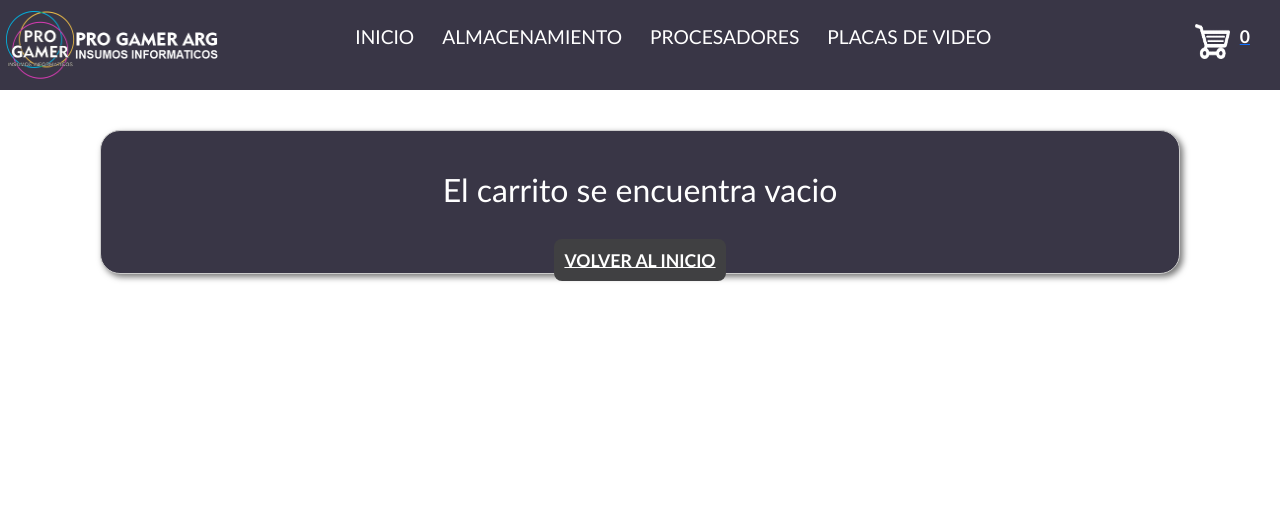
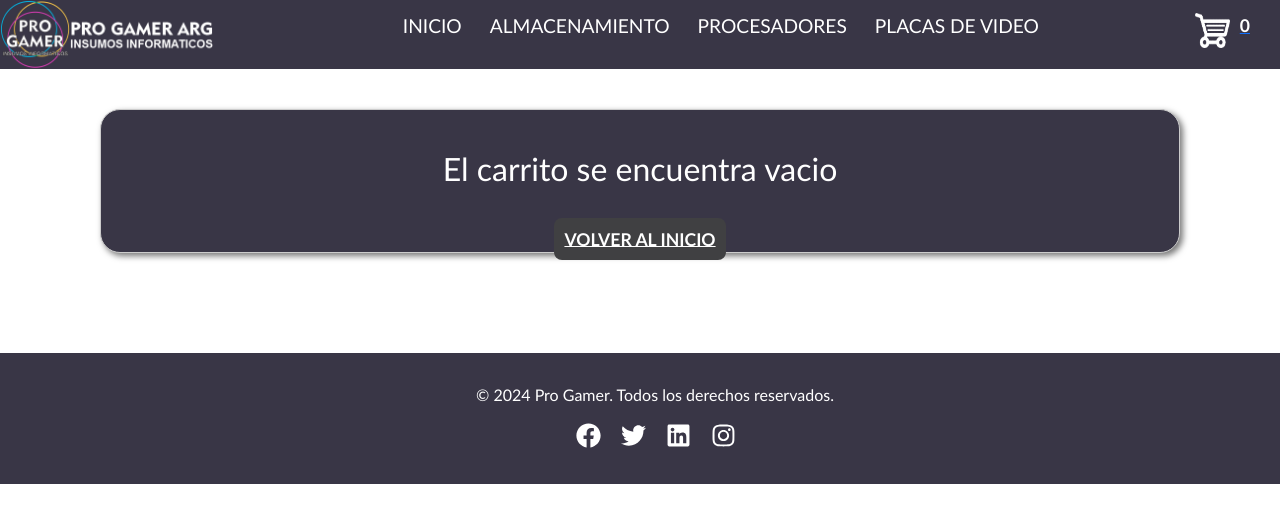
Before and after one commit to PixelarStudio/Cursada-ReactJS-CRUIZ, a React (Vite) app: page /carrito in a window 1280 px wide. Shown: the top 522 px of the page. Built offline with nearby package versions, Linux system fonts and the light colour scheme.

Commit message:
Se incorporo el componente Footer, se mejoro la visualizacion del Carrito, se quito el UL y se puso Tablas, se incorporo Firebase al proyecto

```diff
--- a/package.json
+++ b/package.json
@@ -29,6 +29,6 @@
     "eslint-plugin-react": "^7.33.2",
     "eslint-plugin-react-hooks": "^4.6.0",
     "eslint-plugin-react-refresh": "^0.4.4",
-    "vite": "^5.0.10"
+    "vite": "^5.0.11"
   }
 }
--- a/src/App.jsx
+++ b/src/App.jsx
@@ -4,6 +4,7 @@ import ItemDetailContainer from "./componentes/ItemDetailContainer/ItemDetailCon
 import { BrowserRouter, Routes, Route, Navigate } from "react-router-dom";
 import { CartProvider } from "./componentes/CartContext/CartContext";
 import Carrito from "./componentes/Carrito/Carrito";
+import Footer from './componentes/Footer/Footer'; // Asegúrate de que la ruta sea correcta
 
 import "./App.scss";
 
@@ -21,8 +22,9 @@ function App() {
           <Route path="/detalle/:id" element={<ItemDetailContainer />} />
           <Route path="/carrito" element={<Carrito />} />
           <Route path="*" element={<Navigate to="/" />} />
-        </Routes>
+          </Routes>
       </CartProvider>
+      <Footer />
     </BrowserRouter>
   );
 }
--- a/src/componentes/Carrito/Carrito.jsx
+++ b/src/componentes/Carrito/Carrito.jsx
@@ -21,36 +21,44 @@ const Carrito = () => {
   }
 
   return (
-    <section id="carritoContainer">
-      <ul className="carritoItem">
+    <section id="carritocontainer">
+      <table className="carrito-table">
+        <thead>
+          <tr>
+            <th>IMAGEN</th>
+            <th>ID</th>
+            <th>PRODUCTO</th>
+            <th>PRECIO</th>
+            <th>CANTIDAD</th>
+
+          </tr>
+        </thead>
+        <tbody>
           {carrito.map((producto) => (
-          <li key={producto.id}>
+            <tr key={producto.id}>
+              <td>
                 <img
                   src={producto.img}
                   alt={producto.nombre}
                   style={{ width: "120px", height: "120px" }}
                 />
-            <p>
-              <b>ID: </b> {producto.id}
-            </p>
-            <p>
-              <b>PRODUCTO: </b> {producto.nombre}
-            </p>
-            <p>
-              <b>PRECIO: </b>$ {producto.precio}
-            </p>
-            <p>
-              <b>CANTIDAD: </b> {producto.cantidad}
-            </p>
+              </td>
+              <td>{producto.id}</td>
+              <td>{producto.nombre}</td>
+              <td>${producto.precio}</td>
+              <td>{producto.cantidad}</td>
+              <td>
                 <button
                   className="button-trash"
                   onClick={() => borrarProducto(producto.id)}
                 >
                   <FaTrashAlt size={30} />
                 </button>
-          </li>
+              </td>
+            </tr>
           ))}
-      </ul>
+        </tbody>
+      </table>
 
       <article className="totalprecio">
         <h3>TOTAL: {totalPrecio()}</h3>
@@ -59,7 +67,6 @@ const Carrito = () => {
       <button className="buttons" onClick={borrarCarrito}>
         <b>VACIAR CARRITO</b>
       </button>
-
     </section>
   );
 };
--- a/src/componentes/Carrito/Carrito.scss
+++ b/src/componentes/Carrito/Carrito.scss
@@ -1,5 +1,4 @@
-#carritoContainer{
-    border: 1px solid #ccc;
+#carritocontainer{
     padding: 10px;
     background-color: #393646;
     border-radius: 20px;
@@ -9,10 +8,12 @@
     text-align: center;
     align-items: center;
     justify-content: center;
-    margin: 40px 100px 0 100px;
+    margin: 100px 200px;
+    font-size: 1.05em;
+    padding: 50px;
+
 }
-.carritoContainer{
-    border: 1px solid #ccc;
+.carritocontainer{
     padding: 10px;
     background-color: #404042;
     box-shadow: 3px 3px 6px #777777, -3px -3px 6px #ffffff;
@@ -21,9 +22,10 @@
     text-align: center;
     align-items: center;
     justify-content: center;
+
 }
 
-.carritoItem {
+.carritoitem {
     display: flex;
     flex-wrap: wrap;
     justify-content: space-around;
@@ -38,7 +40,7 @@
 }
 
 
-.carritoItem p {
+.carritoitem p {
     display: flex;
     flex-direction: column;
     flex-wrap: wrap;
@@ -116,3 +118,48 @@
     color: white;
     padding: 10px;
 }
+
+//Diseño Carrito
+
+.carrito-table {
+    width: 100%;
+    border-collapse: separate;
+    border-spacing: 0 10px;
+    font-weight: bold;
+
+
+  }
+
+  .carrito-table th, .carrito-table td {
+    border-bottom: 1px solid #ddd;
+    padding: 8px;
+    background-color: white;
+
+  }
+
+  .carrito-table th {
+    background-color: #393646;
+    color: white;    text-align: left;
+    text-align: center;
+
+
+
+  }
+
+  .carrito-table td:first-child {
+    border-top-left-radius: 10px;
+    border-bottom-left-radius: 10px;
+
+
+  }
+
+  .carrito-table td:last-child {
+    border-top-right-radius: 10px;
+    border-bottom-right-radius: 10px;
+
+  }
+  .carrito-table tr:last-child {
+    border-top-right-radius: 10px;
+    border-bottom-right-radius: 10px;
+
+  }
--- /dev/null
+++ b/src/componentes/Footer/Footer.jsx
@@ -0,0 +1,32 @@
+import { FaFacebook, FaTwitter, FaInstagram, FaLinkedin } from "react-icons/fa";
+import "./Footer.scss";
+
+const Footer = () => {
+  return (
+    <footer className="footer">
+      <section className="footer-content">
+        <article className="social-media">
+          <ul>
+            <li className="esp-li">
+              <FaFacebook size={25} />
+            </li>
+            <li className="esp-li">
+              <FaTwitter  size={25}/>
+            </li>
+            <li className="esp-li">
+              <FaLinkedin size={25} />
+            </li>
+            <li className="esp-li">
+              <FaInstagram  size={25}/>
+            </li>
+          </ul>
+        </article>
+        <article className="footer-info">
+          <p>© 2024 Pro Gamer. Todos los derechos reservados.</p>
+        </article>
+      </section>
+    </footer>
+  );
+};
+
+export default Footer;
--- /dev/null
+++ b/src/componentes/Footer/Footer.scss
@@ -0,0 +1,30 @@
+/* Footer.css */
+.footer {
+    background-color: #393646;
+    color: white;
+    text-align: center;
+    padding: 20px 0;
+    width: 100%;
+    height: 100%;
+}
+
+.footer-content {
+    display: flex;
+    justify-content: space-around;
+    align-items: center;
+    flex-direction: column-reverse;
+    margin-bottom: auto;
+
+}
+
+.footer-info {
+    margin-top: 10px;
+    margin-left: 30px;
+
+}
+
+.esp-li {
+    display: flex;
+    flex-direction: row;
+    margin: 0 10px 0 10px;
+}
--- a/src/componentes/Item/Item.jsx
+++ b/src/componentes/Item/Item.jsx
@@ -5,8 +5,8 @@ import "./Item.scss";
 
 const Item = ({ producto }) => {
   return (
-    <article className="productCard">
-      <img className="imagProduc" src={producto.img} alt={producto.nombre} />
+    <article className="productcard">
+      <img className="imagproduc" src={producto.img} alt={producto.nombre} />
       <p className="productos__h2"> {producto.nombre} </p>
       <p className="productos__precio">$ {producto.precio} </p>
       <p className="productos__stock">Stock: {producto.stock} </p>
--- a/src/componentes/Item/Item.scss
+++ b/src/componentes/Item/Item.scss
@@ -24,12 +24,12 @@
 }
 
 
-.imagProduc {
+.imagproduc {
   width: 80%;
   padding: 10px;
 }
 
-.productCard {
+.productcard {
   display: flex;
   justify-content: space-between;
   flex-wrap: wrap;
@@ -45,7 +45,7 @@
   padding: 5px;
 }
 
-.productCard:hover {
+.productcard:hover {
   box-shadow: 0 4px 4px 0 rgba(186, 227, 22, 0.2);
 }
 
--- a/src/componentes/NavBar/CartWidget.jsx
+++ b/src/componentes/NavBar/CartWidget.jsx
@@ -8,7 +8,7 @@ const CartWidget = () => {
   const {totalCantidad} = useContext(CartContext)
 
   return (
-    <Link to="/carrito" id="cartwidget" className="CartWidget">
+    <Link to="/carrito" id="cartwidget" className="cartwidget">
             <img src="/img/carrito.png" alt="icono del carrito" />
 
       <p className="p-count">{totalCantidad()}</p>
--- a/src/componentes/NavBar/CartWidget.scss
+++ b/src/componentes/NavBar/CartWidget.scss
@@ -1,5 +1,5 @@
 
-.CartWidget {
+.cartwidget {
     display: flex;
 
     img {
--- a/src/componentes/NavBar/NavBar.scss
+++ b/src/componentes/NavBar/NavBar.scss
@@ -1,8 +1,8 @@
-.ImagenLogo {
+.imagenlogo {
     align-items: center;
     align-content: center;
     z-index: 10;
-    padding: 5px 5px 5px 5px;
+    padding: 15px 15px 15px 15px;
     height: 90px;
     width: 120px;
 }
```
Also changed, not shown: .eslintrc.cjs, 1 other file (tests, documents, lock files or other folders). Lines whose indentation alone changed are shown as unchanged.
